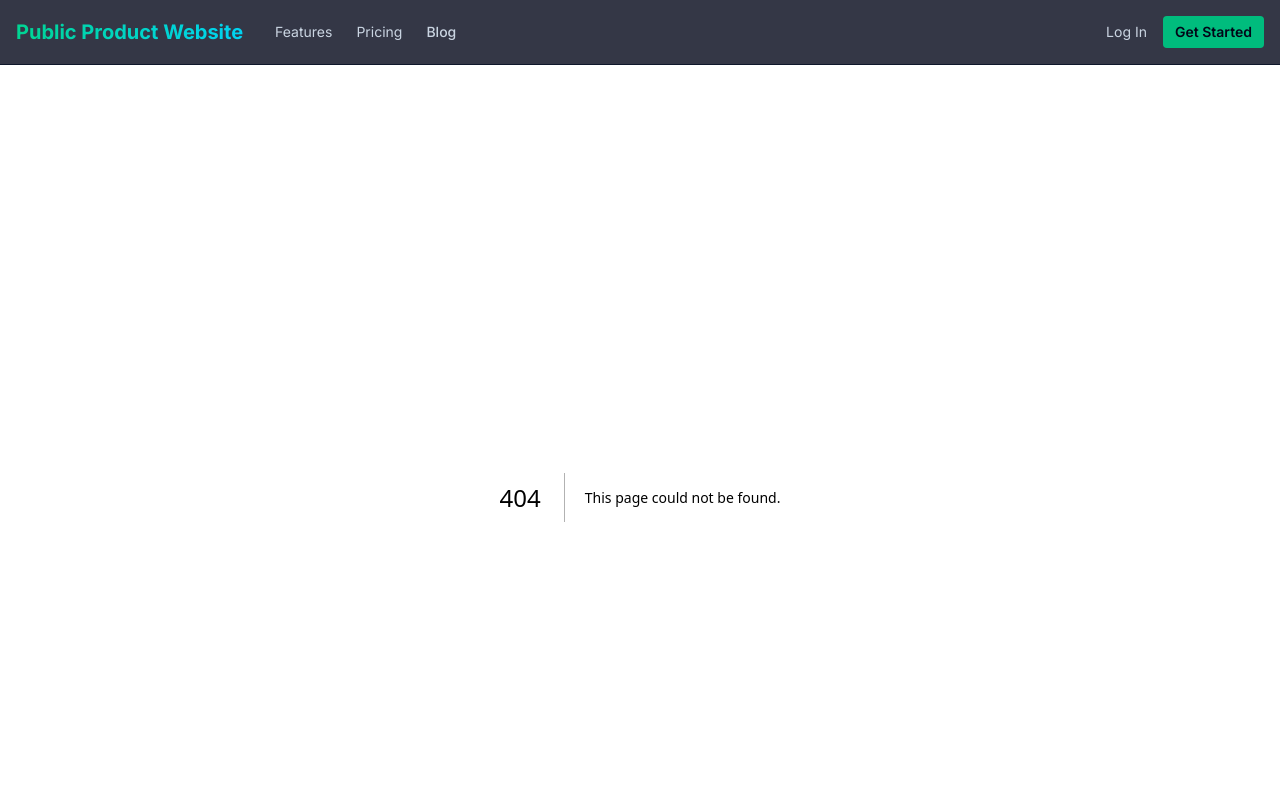
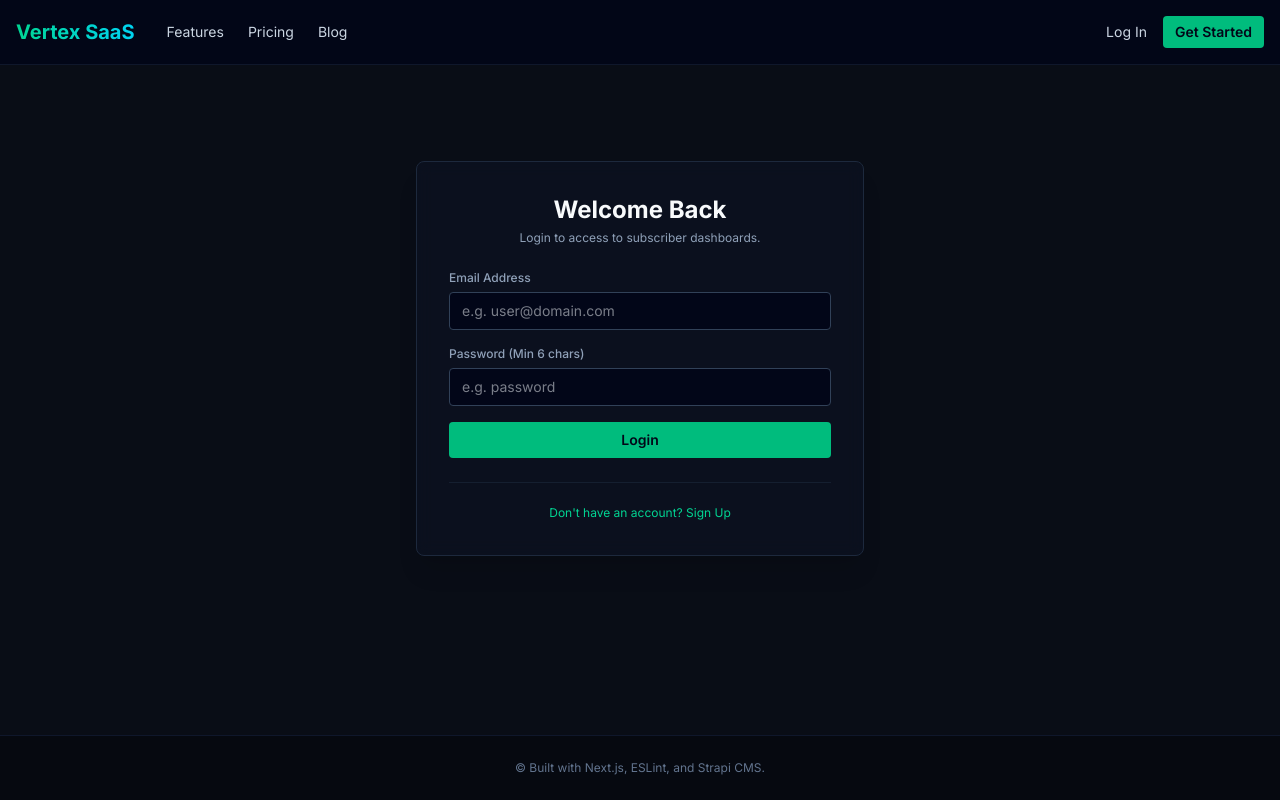
Before and after one commit to bighneswar-mindfire/public-product-website, a Next.js app in the folder frontend/: page /login in a window 1280 px wide. Before the commit this address had no page. Shown: the top 800 px of the page. Built offline with nearby package versions, Linux system fonts and the light colour scheme; no server answers.

Commit message:
feat: add login and sign-up interface

```diff
--- /dev/null
+++ b/frontend/src/app/login/page.tsx
@@ -0,0 +1,112 @@
+"use client";
+
+import { useState } from "react";
+import { signInWithEmailAndPassword, createUserWithEmailAndPassword } from "firebase/auth";
+import { auth } from "@/auth/firebase";
+import { useRouter, useSearchParams } from "next/navigation";
+
+export default function LoginPage() {
+  const [email, setEmail] = useState("");
+  const [password, setPassword] = useState("");
+  const [error, setError] = useState("");
+  const [loading, setLoading] = useState(false);
+  const [isRegister, setIsRegister] = useState(false);
+
+  const router = useRouter();
+  const searchParams = useSearchParams();
+  const callbackUrl = searchParams.get("callbackUrl") || "/dashboard";
+
+  async function handleAuth(e: React.FormEvent<HTMLFormElement>) {
+    e.preventDefault();
+    setLoading(true);
+    setError("");
+
+    try {
+      if (isRegister) {
+        await createUserWithEmailAndPassword(auth, email, password);
+      } else {
+        await signInWithEmailAndPassword(auth, email, password);
+      }
+
+      setTimeout(() => {
+        router.push(callbackUrl);
+        router.refresh();
+      }, 800); //delay for cookie
+    } catch (err) {
+      const authError = err as { code?: string; message?: string };
+      console.error(authError);
+      if (authError.code === "auth/user-not-found" || authError.code === "auth/wrong-password") {
+        setError("Invalid email or password. Feel free to register an account below.");
+      } else if (authError.code === "auth/email-already-in-use") {
+        setError("This email is already registered. Please log in instead.");
+      } else {
+        setError(authError.message || "An authentication error occurred.");
+      }
+      setLoading(false);
+    }
+  }
+
+  return (
+    <div className="max-w-md mx-auto my-16 p-8 bg-slate-900/40 border border-slate-800 rounded-lg space-y-6 backdrop-blur-sm shadow-xl">
+      <div className="text-center">
+        <h1 className="text-2xl font-bold">{isRegister ? "Create Account" : "Welcome Back"}</h1>
+        <p className="text-slate-400 text-xs mt-1">
+          {isRegister
+            ? "Sign up to access to subscriber dashboards"
+            : "Login to access to subscriber dashboards."}
+        </p>
+      </div>
+
+      <form onSubmit={handleAuth} className="space-y-4">
+        <div>
+          <label className="block text-xs text-slate-400 mb-1.5 font-medium">Email Address</label>
+          <input
+            type="email"
+            required
+            placeholder="e.g. user@domain.com"
+            value={email}
+            onChange={(e) => setEmail(e.target.value)}
+            className="w-full bg-slate-950 border border-slate-700 rounded px-3 py-2 text-sm focus:ring-1 focus:ring-emerald-500 outline-none text-slate-100"
+          />
+        </div>
+
+        <div>
+          <label className="block text-xs text-slate-400 mb-1.5 font-medium">
+            Password (Min 6 chars)
+          </label>
+          <input
+            type="password"
+            required
+            placeholder="e.g. password"
+            value={password}
+            onChange={(e) => setPassword(e.target.value)}
+            className="w-full bg-slate-950 border border-slate-700 rounded px-3 py-2 text-sm focus:ring-1 focus:ring-emerald-500 outline-none text-slate-100"
+          />
+        </div>
+
+        {error && <div className="text-xs text-rose-400">{error}</div>}
+
+        <button
+          type="submit"
+          disabled={loading}
+          className="w-full bg-emerald-500 hover:bg-emerald-400 text-slate-950 font-semibold py-2 rounded text-sm transition disabled:opacity-50 cursor-pointer"
+        >
+          {loading ? "Processing..." : isRegister ? "Sign Up" : "Login"}
+        </button>
+      </form>
+
+      <div className="text-center pt-4 border-t border-slate-800/60">
+        <button
+          type="button"
+          onClick={() => {
+            setIsRegister(!isRegister);
+            setError("");
+          }}
+          className="text-xs text-emerald-400 hover:underline cursor-pointer"
+        >
+          {isRegister ? "Already have an account? Log In" : "Don't have an account? Sign Up"}
+        </button>
+      </div>
+    </div>
+  );
+}
--- a/frontend/src/auth/Providers.tsx
+++ b/frontend/src/auth/Providers.tsx
@@ -1,4 +1,3 @@
-// frontend/src/components/Providers.tsx
 "use client";
 
 import React, { createContext, useContext, useEffect, useState } from "react";
@@ -22,14 +21,12 @@ export function Providers({ children }: { children: React.ReactNode }) {
       setLoading(false);
 
       if (currentUser) {
-        // Set secure server-side session cookie via our session API
         await fetch("/api/auth/session", {
           method: "POST",
           headers: { "Content-Type": "application/json" },
           body: JSON.stringify({ email: currentUser.email, uid: currentUser.uid }),
         });
       } else {
-        // Clear server-side session cookie
         await fetch("/api/auth/session", { method: "DELETE" });
       }
     });
--- a/frontend/src/components/Header.tsx
+++ b/frontend/src/components/Header.tsx
@@ -1,6 +1,22 @@
+// frontend/src/components/Header.tsx
+"use client";
+
 import Link from "next/link";
+import { useAuth } from "@/auth/Providers";
+import { signOut } from "firebase/auth";
+import { auth } from "@/auth/firebase";
+import { useRouter } from "next/navigation";
 
 export function Header() {
+  const { user } = useAuth();
+  const router = useRouter();
+
+  async function handleLogout() {
+    await signOut(auth);
+    router.push("/");
+    router.refresh();
+  }
+
   return (
     <header className="border-b border-slate-900 bg-slate-950/80 backdrop-blur-md sticky top-0 z-50">
       <div className="max-w-7xl mx-auto px-4 h-16 flex items-center justify-between">
@@ -9,7 +25,7 @@ export function Header() {
             href="/"
             className="text-xl font-bold bg-gradient-to-r from-emerald-400 to-cyan-400 bg-clip-text text-transparent"
           >
-            Public Product Website
+            Vertex SaaS
           </Link>
           <nav className="hidden md:flex items-center gap-6 text-sm text-slate-300">
             <Link href="/features" className="hover:text-emerald-400 transition">
@@ -18,13 +34,30 @@ export function Header() {
             <Link href="/pricing" className="hover:text-emerald-400 transition">
               Pricing
             </Link>
-            <Link href="/blog" className="hover:text-emerald-400 transition font-medium">
+            <Link href="/blog" className="hover:text-emerald-400 transition">
               Blog
             </Link>
           </nav>
         </div>
 
         <div className="flex items-center gap-4 text-sm">
+          {user ? (
+            <>
+              <Link
+                href="/dashboard"
+                className="text-slate-300 hover:text-emerald-400 transition font-medium"
+              >
+                Dashboard
+              </Link>
+              <button
+                onClick={handleLogout}
+                className="bg-slate-800 text-slate-100 px-3 py-1.5 rounded hover:bg-slate-700 transition cursor-pointer"
+              >
+                Log Out
+              </button>
+            </>
+          ) : (
+            <>
               <Link href="/login" className="text-slate-300 hover:text-emerald-400 transition">
                 Log In
               </Link>
@@ -34,6 +67,8 @@ export function Header() {
               >
                 Get Started
               </Link>
+            </>
+          )}
         </div>
       </div>
     </header>
```
Lines whose indentation alone changed are shown as unchanged.
